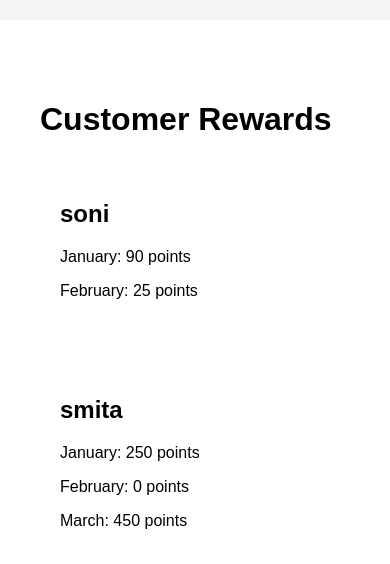
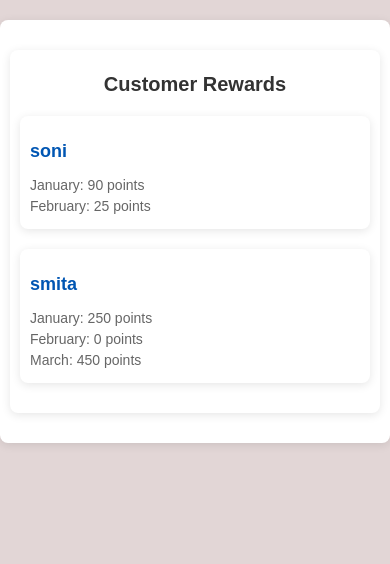
Before and after one commit to singhsoni086/Task, a React (Create React App) app: page / in a window 390 px wide. Shown: the top 564 px of the page. Built offline with nearby package versions, Linux system fonts and the light colour scheme.

Commit message:
change logioc

```diff
--- a/src/index.css
+++ b/src/index.css
@@ -1,22 +1,82 @@
+/* App.css */
+
+/* General body styling */
 /* App.css */
 
 /* General body styling */
 body {
     font-family: Arial, sans-serif;
-    background-color: #f5f5f5;
+    background-color: #e2d6d6;
     margin: 0;
     padding: 0;
   }
 
   /* Container for the application */
   div {
-    max-width: 800px;
+    max-width: 500px;
     margin: 20px auto;
     background-color: #ffffff;
     padding: 20px;
-    border-radius: 8⬤
+    border-radius: 8px;
+    box-shadow: 0 2px 10px rgba(0, 0, 0, 0.1);
+  }
 
-   } /*
+  /* Heading styling */
+  h1 {
+    text-align: center;
+    font-size: 24px;
+    color: #333;
+    margin-bottom: 20px;
+  }
+
+  /* Customer section styling */
+  h2 {
+    font-size: 20px;
+    color: #0056b3;
+    margin: 15px 0;
+  }
+
+  /* Points display styling */
+  p {
+    font-size: 16px;
+    color: #666;
+    margin: 5px 0;
+  }
+
+  /* Add some spacing between customer blocks */
+  .customer-block {
+    margin-bottom: 20px;
+    padding: 15px;
+    border: 1px solid #ddd;
+    border-radius: 6px;
+    background-color: #f9f9f9;
+  }
+
+  /* Style for each month and points */
+  p span {
+    font-weight: bold;
+    color: #333;
+  }
+
+  /* Media Query for responsiveness */
+  @media (max-width: 600px) {
+    div {
+      padding: 10px;
+    }
+
+    h1 {
+      font-size: 20px;
+    }
+
+    h2 {
+      font-size: 18px;
+    }
+
+    p {
+      font-size: 14px;
+    }
+  }
+    /*
 body {
 font-family: Arial, Helvetica, sans-serif;
 background-color: #f4f4f4;
```
